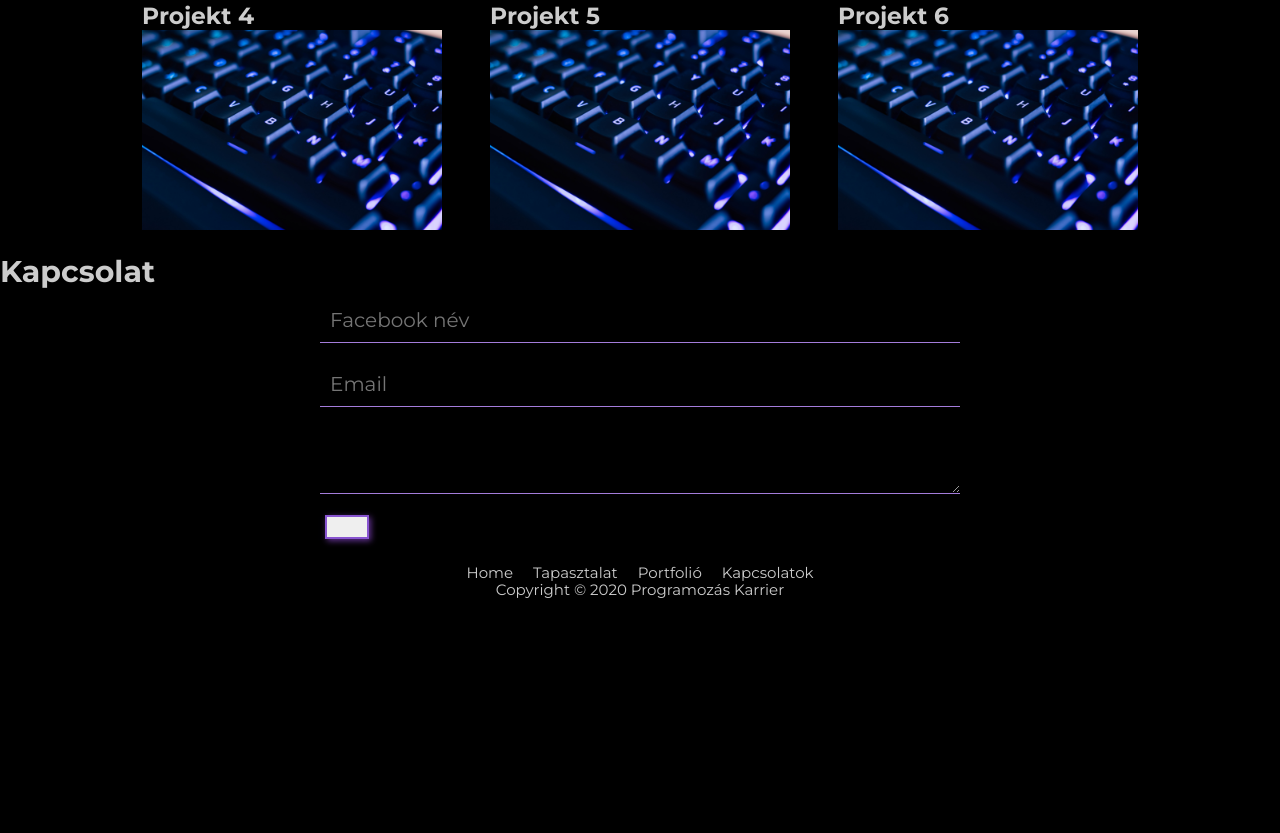
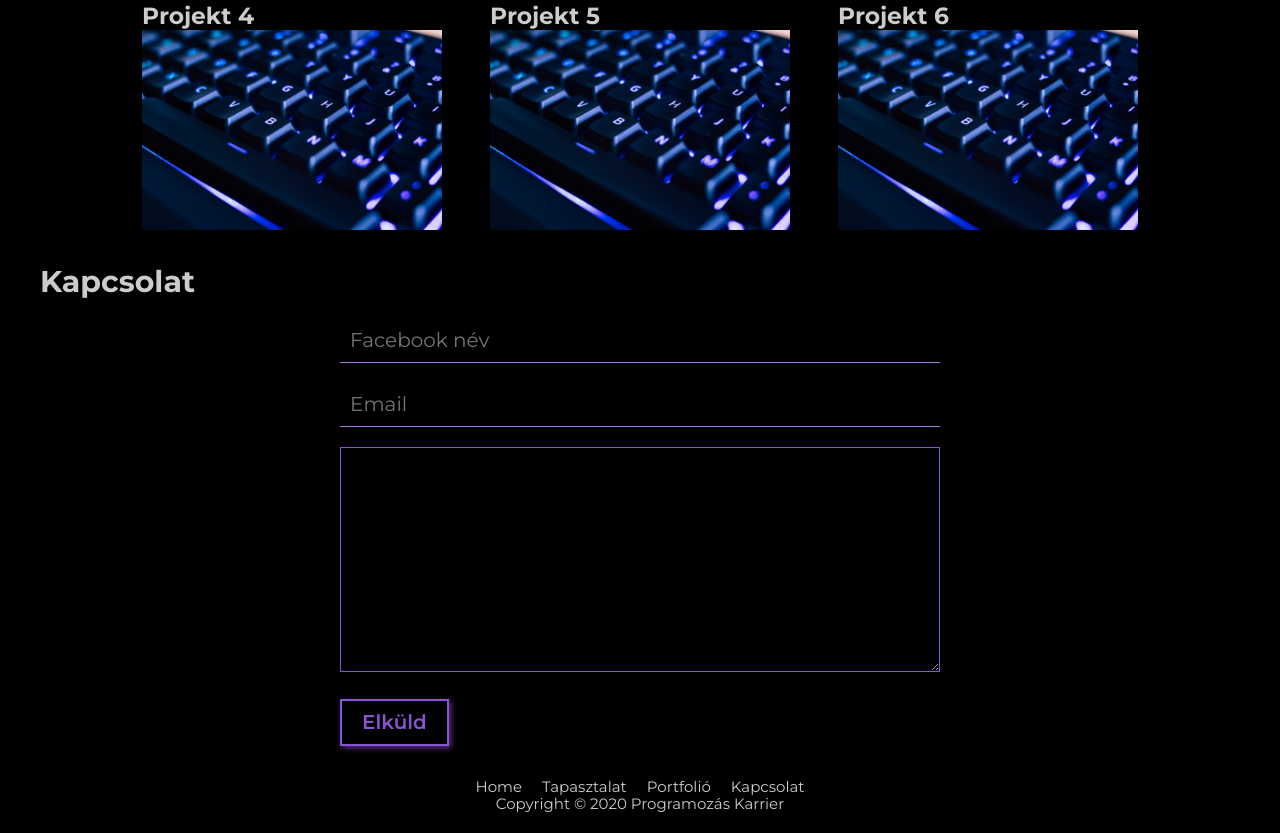
Before and after one commit to Barbarakovacs85/weblap_projekt, a plain HTML site: page index.html in a window 1280 px wide. Shown: the part 1537-2370 px from the top of the page. Before the commit the page ends 2156 px from the top, so only its background shows below. Drawn offline with Linux system fonts and the light colour scheme.

Commit message:
add projekt finish

```diff
--- a/index.html
+++ b/index.html
@@ -83,9 +83,9 @@
             </div>
         </div>
     </section>
-    <section class="kapcsolat" id="kapcsolat"></section>
+    <section class="kapcsolat" id="kapcsolat">
         <h2>Kapcsolat</h2>
-    <form action="http://formspree.io/12121212" method="post">
+    <form action="https://formspree.io/f/mkndqkgp" method="post">
         <input type="text"
                class="form_input"
                name="facebook_nev"
@@ -99,7 +99,7 @@
                 name="üzenet"
                 class="form_input">
         </textarea>
-        <button type="submit" class="btn"></button>
+        <button type="submit" class="btn form_submit">Elküld</button>
     </form>
     </section>
 
@@ -108,7 +108,7 @@
             <li><a href="#home">Home</a></li>
             <li><a href="#xp">Tapasztalat</a></li>
             <li><a href="#portfolio">Portfolió</a></li>
-            <li><a href="#kapcsolat">Kapcsolatok</a></li>
+            <li><a href="#kapcsolat">Kapcsolat</a></li>
         </ul>
         Copyright &copy; 2020 Programozás Karrier
     </footer>
--- a/style.css
+++ b/style.css
@@ -32,6 +32,7 @@
     background-size: cover;
     background-position: center bottom;
     padding-top: 2rem;
+    position: relative;
 }
 .header-nav {
     max-width: var(--main-page-max-width);
@@ -39,6 +40,13 @@
     margin-right: auto;
     display: flex;
     justify-content: space-between;
+}
+.tagline {
+    width: var(--main-page-max-width);
+    position: absolute;
+    top:50%;
+    left:50%;
+    transform: translate(-50%, -50%);
 }
 .container {
     display: flex;
@@ -155,3 +163,18 @@
     margin: 1rem 0;
     padding: 1rem;
 }
+textarea.form_input {
+    border: 1px solid var(--main-input-color);
+    height: 225px;
+    overflow:hidden;
+}
+.form_submit {
+    background: none;
+    margin: 12px 0;
+}
+.kapcsolat {
+    background-image: linear-gradient(rgba(0, 0, 0, 0.7), rgba(0, 0, 0, 0.7)), url();
+    background-size: cover;
+    background-position: center center;
+    box-shadow: 0 0 100px black inset;
+}
```
